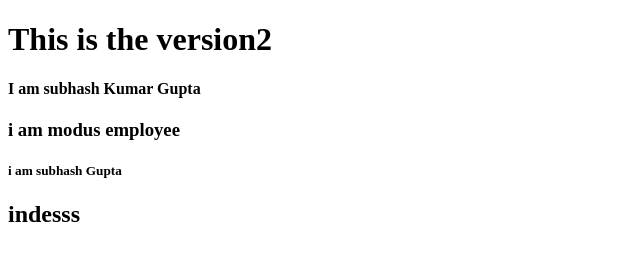
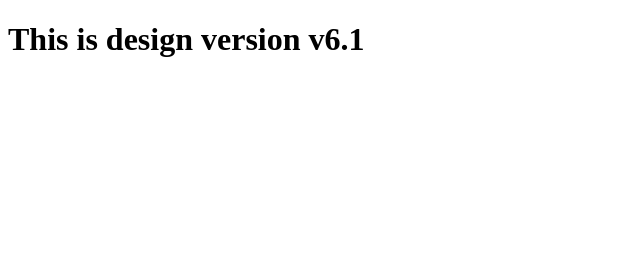
Before and after one commit to SubhashGuptaa/myrepo, a plain HTML site: page index.html in a window 1280 px wide. Shown: the whole page, without its empty margins (0-640 px from the left). Drawn offline with Linux system fonts and the light colour scheme.

Commit message:
THis is generated into lasts times

```diff
--- a/index.html
+++ b/index.html
@@ -6,10 +6,8 @@
     <title>Document</title>
 </head>
 <body>
-    <h1>This is the version2</h1>
-    <h4>I am subhash Kumar Gupta</h4>
-    <h3>i am modus employee</h3>
-    <h5>i am subhash Gupta <h5>
-    <h2>indesss</h2>
+    <h1>This is design version v6.1</h1>
+
+
 </body>
 </html>
```
